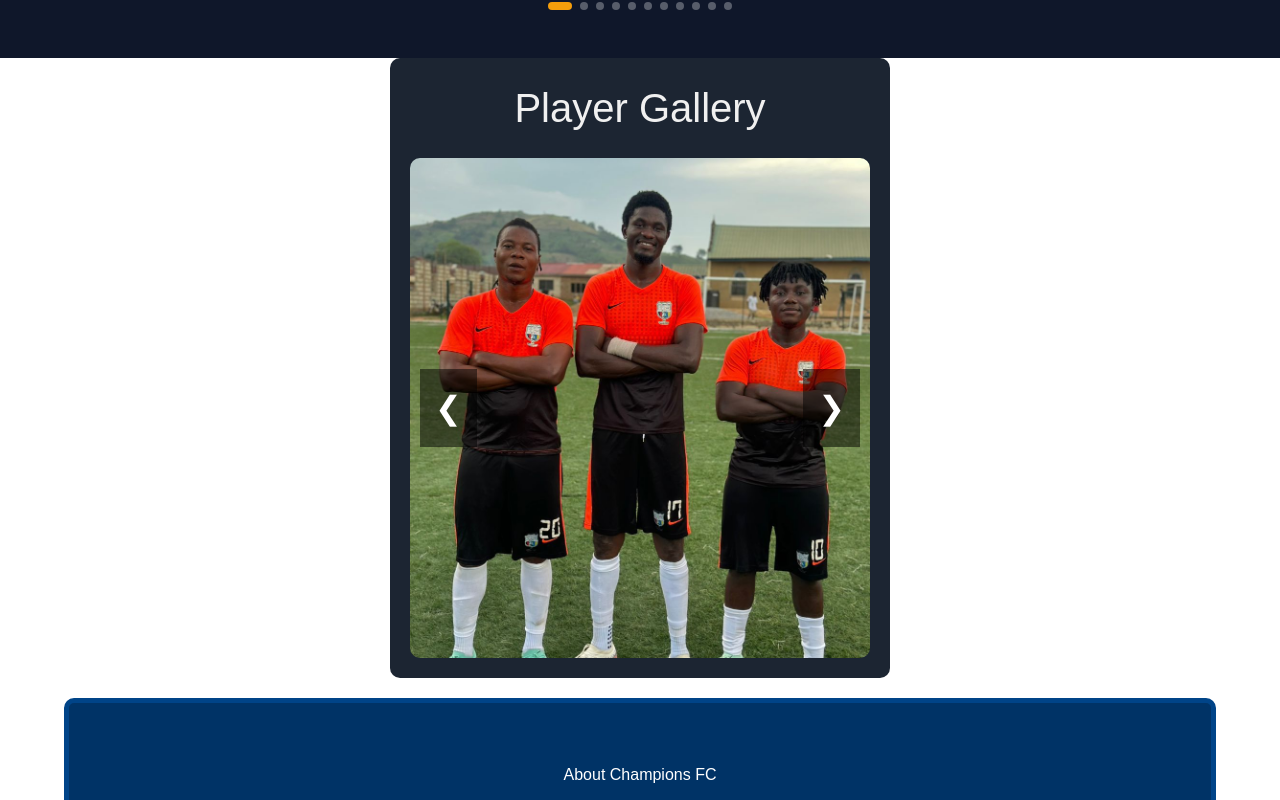
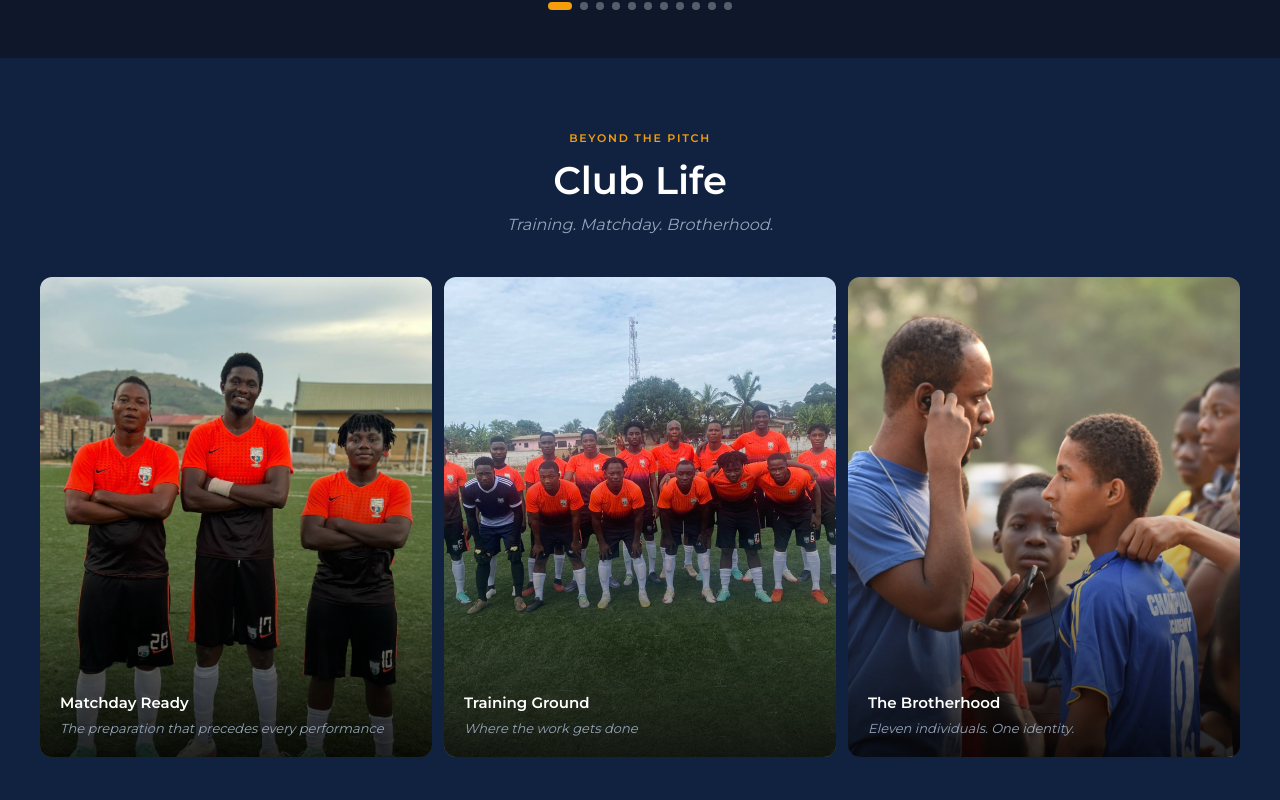
Before and after one commit to sylvesteranderz/ChampionsFC-Website, a React (Vite) app: page / in a window 1280 px wide. Shown: the part 3340-4140 px from the top of the page. Built offline with nearby package versions, Linux system fonts and the light colour scheme.

Commit message:
Replace Gallery with ClubLife component and add styles

```diff
--- a/src/App.tsx
+++ b/src/App.tsx
@@ -6,7 +6,7 @@ import News from './components/News'
 import LiveScores from './components/LiveScores'
 import StatsStrip from './components/StatsStrip'
 import PlayersPreview, { type PreviewPlayer } from './components/PlayersPreview'
-import Gallery from './components/Gallery'
+import ClubLife from './components/ClubLife'
 import About from './components/About'
 import CTA from './components/CTA'
 import Footer from './components/Footer'
@@ -113,7 +113,25 @@ function Home() {
           onViewAll={() => navigate('/team')}
         />
 
-        <Gallery />
+        <ClubLife
+          photos={[
+            {
+              imageUrl: '/Player-images/Players46.jpg',
+              title: 'Matchday Ready',
+              subtitle: 'The preparation that precedes every performance',
+            },
+            {
+              imageUrl: '/Player-images/Players45.jpg',
+              title: 'Training Ground',
+              subtitle: 'Where the work gets done',
+            },
+            {
+              imageUrl: '/Images/CFCC8.jpg',
+              title: 'The Brotherhood',
+              subtitle: 'Eleven individuals. One identity.',
+            },
+          ]}
+        />
         <About />
         <CTA />
       </main>
--- /dev/null
+++ b/src/components/ClubLife.css
@@ -0,0 +1,179 @@
+/* ── Section ────────────────────────────────────────────── */
+.cl-section {
+  background: #112240;
+  padding: 72px 40px 80px;
+}
+
+/* ── Header ─────────────────────────────────────────────── */
+.cl-header {
+  text-align: center;
+  margin-bottom: 40px;
+}
+
+.cl-label {
+  display: block;
+  font-size: 11px;
+  font-weight: 600;
+  color: #f59e0b;
+  text-transform: uppercase;
+  letter-spacing: 0.16em;
+  margin-bottom: 12px;
+  font-family: 'Montserrat', sans-serif;
+}
+
+.cl-heading {
+  font-size: 2.4em;
+  font-weight: 700;
+  color: #fff;
+  margin: 0 0 10px;
+  font-family: 'Montserrat', sans-serif;
+  line-height: 1.15;
+}
+
+.cl-subtext {
+  font-size: 1em;
+  color: #94a3b8;
+  font-style: italic;
+  margin: 0;
+  font-family: 'Montserrat', sans-serif;
+}
+
+/* ── Grid ───────────────────────────────────────────────── */
+.cl-grid {
+  display: grid;
+  grid-template-columns: repeat(3, 1fr);
+  gap: 12px;
+  height: 480px;
+  max-width: 1200px;
+  margin: 0 auto;
+}
+
+/* ── Card ───────────────────────────────────────────────── */
+.cl-card {
+  position: relative;
+  border-radius: 12px;
+  overflow: hidden;
+  height: 100%;
+  background: #0a1628;
+}
+
+.cl-img {
+  width: 100%;
+  height: 100%;
+  object-fit: cover;
+  object-position: center top;
+  display: block;
+  transition: transform 400ms ease;
+}
+
+.cl-card:hover .cl-img {
+  transform: scale(1.02);
+}
+
+/* Dark gradient overlay */
+.cl-overlay {
+  position: absolute;
+  inset: 0;
+  background: linear-gradient(
+    to bottom,
+    transparent 40%,
+    rgba(0, 0, 0, 0.85) 100%
+  );
+  pointer-events: none;
+}
+
+/* Caption */
+.cl-caption {
+  position: absolute;
+  bottom: 0;
+  left: 0;
+  right: 0;
+  padding: 20px;
+  z-index: 1;
+}
+
+.cl-caption-title {
+  display: block;
+  font-size: 15px;
+  font-weight: 700;
+  color: #fff;
+  font-family: 'Montserrat', sans-serif;
+  margin-bottom: 4px;
+}
+
+.cl-caption-subtitle {
+  display: block;
+  font-size: 13px;
+  color: #94a3b8;
+  font-style: italic;
+  font-family: 'Montserrat', sans-serif;
+  line-height: 1.4;
+}
+
+/* Fallback placeholder */
+.cl-placeholder {
+  width: 100%;
+  height: 100%;
+  background: linear-gradient(160deg, #1a3560 0%, #0a1628 100%);
+  display: flex;
+  align-items: center;
+  justify-content: center;
+  padding: 20px;
+}
+
+.cl-placeholder-text {
+  font-size: 60px;
+  font-weight: 800;
+  color: rgba(255, 255, 255, 0.12);
+  font-family: 'Montserrat', sans-serif;
+  text-align: center;
+  line-height: 1.1;
+}
+
+/* ── Tablet: 2 columns, third full width ────────────────── */
+@media (max-width: 900px) {
+  .cl-section {
+    padding: 56px 24px 64px;
+  }
+
+  .cl-grid {
+    grid-template-columns: repeat(2, 1fr);
+    grid-template-rows: 320px 320px;
+    height: auto;
+    gap: 10px;
+  }
+
+  .cl-card:nth-child(3) {
+    grid-column: 1 / -1;
+  }
+}
+
+/* ── Mobile: single column ──────────────────────────────── */
+@media (max-width: 600px) {
+  .cl-section {
+    padding: 48px 16px 56px;
+  }
+
+  .cl-grid {
+    grid-template-columns: 1fr;
+    grid-template-rows: unset;
+    height: auto;
+    gap: 10px;
+  }
+
+  .cl-card {
+    height: 260px;
+  }
+
+  .cl-card:nth-child(3) {
+    grid-column: unset;
+  }
+
+  .cl-heading {
+    font-size: 1.8em;
+  }
+
+  .cl-placeholder-text {
+    font-size: 40px;
+  }
+}
--- /dev/null
+++ b/src/components/ClubLife.tsx
@@ -0,0 +1,75 @@
+import { useState } from 'react'
+import './ClubLife.css'
+
+interface PhotoCard {
+  imageUrl: string
+  title: string
+  subtitle: string
+}
+
+const DEFAULT_PHOTOS: PhotoCard[] = [
+  {
+    imageUrl: '',
+    title: 'Matchday Ready',
+    subtitle: 'The preparation that precedes every performance',
+  },
+  {
+    imageUrl: '',
+    title: 'Training Ground',
+    subtitle: 'Where the work gets done',
+  },
+  {
+    imageUrl: '',
+    title: 'The Brotherhood',
+    subtitle: 'Eleven individuals. One identity.',
+  },
+]
+
+interface ClubLifeProps {
+  photos?: PhotoCard[]
+}
+
+function Card({ photo }: { photo: PhotoCard }) {
+  const [imgError, setImgError] = useState(false)
+  const showFallback = !photo.imageUrl || imgError
+
+  return (
+    <div className="cl-card">
+      {showFallback ? (
+        <div className="cl-placeholder">
+          <span className="cl-placeholder-text">{photo.title}</span>
+        </div>
+      ) : (
+        <img
+          className="cl-img"
+          src={photo.imageUrl}
+          alt={photo.title}
+          onError={() => setImgError(true)}
+        />
+      )}
+      <div className="cl-overlay" />
+      <div className="cl-caption">
+        <span className="cl-caption-title">{photo.title}</span>
+        <span className="cl-caption-subtitle">{photo.subtitle}</span>
+      </div>
+    </div>
+  )
+}
+
+export default function ClubLife({ photos = DEFAULT_PHOTOS }: ClubLifeProps) {
+  return (
+    <section className="cl-section">
+      <div className="cl-header">
+        <span className="cl-label">BEYOND THE PITCH</span>
+        <h2 className="cl-heading">Club Life</h2>
+        <p className="cl-subtext">Training. Matchday. Brotherhood.</p>
+      </div>
+
+      <div className="cl-grid">
+        {photos.slice(0, 3).map((photo, i) => (
+          <Card key={i} photo={photo} />
+        ))}
+      </div>
+    </section>
+  )
+}
--- a/src/components/Gallery.css
+++ /dev/null
@@ -1 +0,0 @@
-/* Gallery specific styles are now in index.css */
--- a/src/components/Gallery.tsx
+++ /dev/null
@@ -1,51 +0,0 @@
-import { useState } from 'react'
-
-interface GalleryItem {
-  id: number
-  src: string
-  alt: string
-}
-
-const Gallery = () => {
-  const [currentIndex, setCurrentIndex] = useState(0)
-
-  const galleryItems: GalleryItem[] = [
-    { id: 1, src: '/Player-images/Players46.jpg', alt: 'Nana Kofi Bermah' },
-    { id: 2, src: '/Player-images/Players45.jpg', alt: 'Jane Smith' },
-    { id: 3, src: '/Player-images/Players44.jpg', alt: 'Saviola' },
-    { id: 4, src: '/Player-images/Players43.jpg', alt: 'Kweku Victor Adjei' },
-    { id: 5, src: '/Player-images/Players42.jpg', alt: 'Philip Siame' },
-    { id: 6, src: '/Player-images/Players41.jpg', alt: 'Berma' },
-  ]
-
-  const moveSlide = (direction: number) => {
-    setCurrentIndex((prev) => {
-      if (direction === 1) {
-        return (prev + 1) % galleryItems.length
-      } else {
-        return prev === 0 ? galleryItems.length - 1 : prev - 1
-      }
-    })
-  }
-
-  return (
-    <section id="gallery" className="gallery">
-      <h2>Player Gallery</h2>
-      <div className="slider-container">
-        <button className="slider-btn prev" onClick={() => moveSlide(-1)}>
-          &#10094;
-        </button>
-        <div className="gallery-slider">
-          <div className="gallery-item">
-            <img src={galleryItems[currentIndex].src} alt={galleryItems[currentIndex].alt} />
-          </div>
-        </div>
-        <button className="slider-btn next" onClick={() => moveSlide(1)}>
-          &#10095;
-        </button>
-      </div>
-    </section>
-  )
-}
-
-export default Gallery
--- a/src/components/index.ts
+++ b/src/components/index.ts
@@ -4,7 +4,7 @@ export { default as News } from './News'
 export { default as LiveScores } from './LiveScores'
 export { default as StatsStrip } from './StatsStrip'
 export { default as VideoHighlights } from './VideoHighlights'
-export { default as Gallery } from './Gallery'
+export { default as ClubLife } from './ClubLife'
 export { default as About } from './About'
 export { default as CTA } from './CTA'
 export { default as Footer } from './Footer'
```
